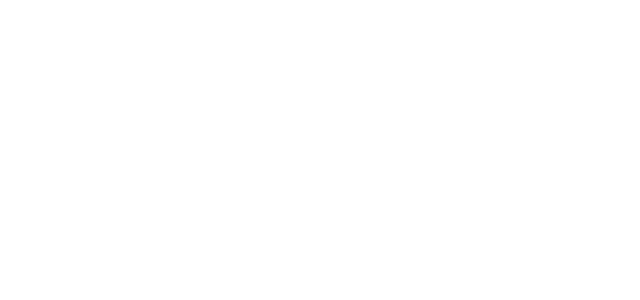
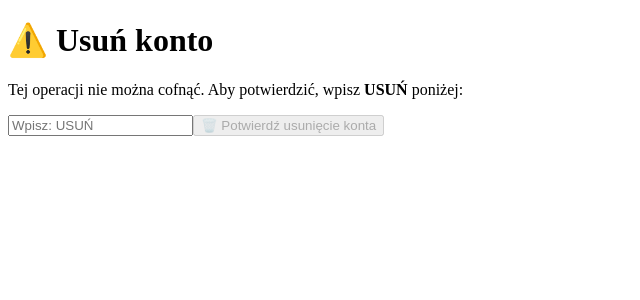
Before and after one commit to Marcin-Ramotowski/ToDoListAPI, a React (Vite) app in the folder frontend/: page /profile/delete in a window 1280 px wide. Before the commit this address had no page. Shown: the top 300 px of the page, without its empty margins (0-640 px from the left). Built offline with nearby package versions, Linux system fonts and the light colour scheme.

Commit message:
Added possibility of deleting own account

```diff
--- a/frontend/src/App.tsx
+++ b/frontend/src/App.tsx
@@ -3,6 +3,7 @@ import Login from "./pages/Login";
 import Tasks from "./pages/Tasks";
 import Profile from "./pages/Profile";
 import ChangePassword from "./pages/ChangePassword";
+import DeleteAccount from "./pages/DeleteAccount";
 
 const App = () => {
   return (
@@ -12,6 +13,7 @@ const App = () => {
         <Route path="/tasks" element={<Tasks />} />
         <Route path="/profile" element={<Profile />} />
         <Route path="/profile/change-password" element={<ChangePassword />} />
+        <Route path="/profile/delete" element={<DeleteAccount />} />
       </Routes>
     </Router>
   );
--- /dev/null
+++ b/frontend/src/pages/DeleteAccount.tsx
@@ -0,0 +1,55 @@
+import { useNavigate, useParams } from "react-router-dom";
+import { useState } from "react";
+import api from "../api/api";
+import { logout } from "../api/auth";
+
+const DeleteAccount = () => {
+  const navigate = useNavigate();
+  const { id } = useParams();
+  const [confirmation, setConfirmation] = useState("");
+  const [error, setError] = useState("");
+
+  const handleDelete = async () => {
+    try {
+      await api.delete(`/users/${id}`);
+      await logout();
+      navigate("/login");
+    } catch (err: any) {
+      console.error(err);
+      setError("Wystąpił błąd podczas usuwania konta.");
+    }
+  };
+
+  return (
+    <div className="p-6 max-w-md mx-auto">
+      <h1 className="text-2xl font-bold mb-4 text-red-600">⚠️ Usuń konto</h1>
+      <p className="mb-4">
+        Tej operacji nie można cofnąć. Aby potwierdzić, wpisz <strong>USUŃ</strong> poniżej:
+      </p>
+
+      <input
+        type="text"
+        placeholder="Wpisz: USUŃ"
+        value={confirmation}
+        onChange={(e) => setConfirmation(e.target.value)}
+        className="border p-2 rounded w-full mb-4"
+      />
+
+      <button
+        onClick={handleDelete}
+        disabled={confirmation !== "USUŃ"}
+        className={`p-2 rounded w-full ${
+          confirmation === "USUŃ"
+            ? "bg-red-600 text-white hover:bg-red-700"
+            : "bg-gray-300 text-gray-600 cursor-not-allowed"
+        }`}
+      >
+        🗑️ Potwierdź usunięcie konta
+      </button>
+
+      {error && <p className="text-red-500 mt-2">{error}</p>}
+    </div>
+  );
+};
+
+export default DeleteAccount;
```
